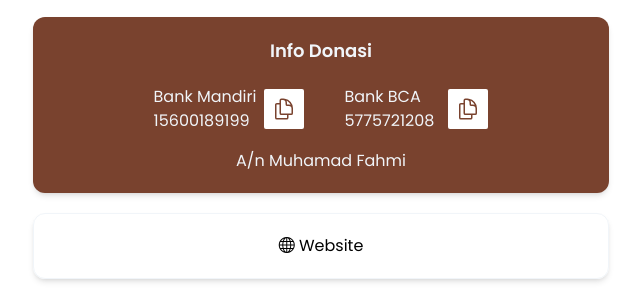
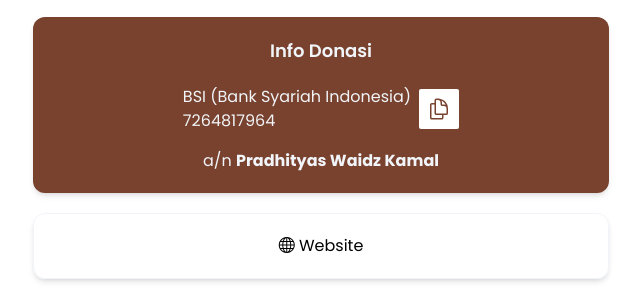
Before and after one commit to zcode25/nongski, a plain HTML site: page index.html in a window 1280 px wide. Shown: the part 257-553 px from the top of the page, without its empty margins (319-959 px from the left). Drawn offline with nearby package versions, Linux system fonts and the light colour scheme.

Commit message:
feat: change to new rekening

```diff
--- a/index.html
+++ b/index.html
@@ -24,13 +24,13 @@
       type="text/javascript"
       src="https://cdn.jsdelivr.net/npm/toastify-js"
     ></script>
-    <link rel="shortcut icon" href="nongski.png" type="image/x-icon" />
+    <link rel="shortcut icon" href="logo.png" type="image/x-icon" />
     <meta property="og:title" content="NONGSKI" />
-    <meta property="og:description" content="Never Stop Be Kind" />
+    <meta property="og:description" content="Let's spread the kindness and Never Stop Being Kind!" />
     <meta property="og:url" content="https://zcode25.github.io/nongski/" />
     <meta
       property="og:image"
-      content="https://zcode25.github.io/nongski/nongski.png"
+      content="https://zcode25.github.io/nongski/logo-nongski.png"
     />
     <script>
       tailwind.config = {
@@ -68,17 +68,17 @@
         <div class="flex justify-center flex-wrap">
           <div class="mx-5 my-2 flex items-center">
             <div class="detail-bank">
-              <p>Bank Mandiri</p>
+              <p>BSI (Bank Syariah Indonesia)</p>
               <input
                 type="text"
                 class="bg-transparent border-none w-[96px] focus:outline-none"
-                value="1560018919946"
-                id="mandiri"
+                value="7264817964"
+                id="bsi"
                 readonly
               />
             </div>
             <button
-              onclick="copytextfunc('mandiri')"
+              onclick="copytextfunc('bsi')"
               class="bg-white p-2 h-fit w-fit ml-2 rounded-sm focus:bg-[#000]"
             >
               <svg
@@ -97,39 +97,8 @@
               </svg>
             </button>
           </div>
-          <div class="mx-5 my-2 flex items-center">
-            <div class="detail-bank">
-              <p>Bank BCA</p>
-              <input
-                type="text"
-                class="bg-transparent border-none w-[96px] focus:outline-none"
-                value="5775721208"
-                id="bca"
-                readonly
-              />
-            </div>
-            <button
-              onclick="copytextfunc('bca')"
-              class="bg-white p-2 h-fit w-fit ml-2 rounded-sm focus:bg-[#D9D9D9]"
-            >
-              <svg
-                xmlns="http://www.w3.org/2000/svg"
-                fill="none"
-                viewBox="0 0 24 24"
-                stroke-width="1.5"
-                stroke="currentColor"
-                class="w-6 h-6 stroke-[#79422E]"
-              >
-                <path
-                  stroke-linecap="round"
-                  stroke-linejoin="round"
-                  d="M15.75 17.25v3.375c0 .621-.504 1.125-1.125 1.125h-9.75a1.125 1.125 0 01-1.125-1.125V7.875c0-.621.504-1.125 1.125-1.125H6.75a9.06 9.06 0 011.5.124m7.5 10.376h3.375c.621 0 1.125-.504 1.125-1.125V11.25c0-4.46-3.243-8.161-7.5-8.876a9.06 9.06 0 00-1.5-.124H9.375c-.621 0-1.125.504-1.125 1.125v3.5m7.5 10.375H9.375a1.125 1.125 0 01-1.125-1.125v-9.25m12 6.625v-1.875a3.375 3.375 0 00-3.375-3.375h-1.5a1.125 1.125 0 01-1.125-1.125v-1.5a3.375 3.375 0 00-3.375-3.375H9.75"
-                />
-              </svg>
-            </button>
-          </div>
         </div>
-        <p class="font-light text-center mt-2">A/n Muhamad Fahmi</p>
+        <p class="font-light text-center mt-2">a/n <span class="font-bold">Pradhityas Waidz Kamal</span></p>
       </div>
 
       <div
```
Also changed, not shown: logo-nongski.png (added), logo.png (added).
